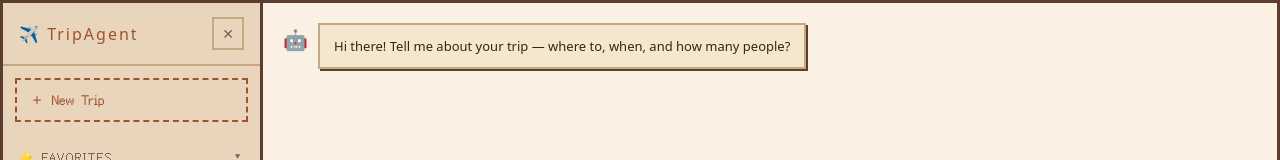
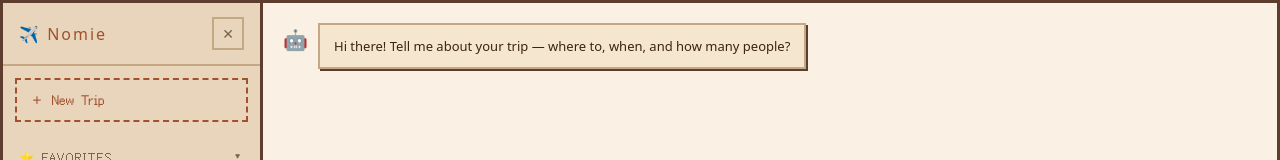
Before and after one commit to Jamieee0531/flyagent, a React app in the folder frontend/: page /login in a window 1280 px wide. Both pictures are taken after typing "name@example.com", "Sample123" into the empty fields and a click on the button "SIGN IN". Shown: the top 160 px of the page. Built offline with nearby package versions, Linux system fonts and the light colour scheme; the HTML template or start-up script is replaced by a standard one.

Commit message:
refactor: rename project from TripAgent to Nomie

```diff
--- a/frontend/src/components/Sidebar/Sidebar.jsx
+++ b/frontend/src/components/Sidebar/Sidebar.jsx
@@ -28,7 +28,7 @@ function Sidebar({
   return (
     <div className="sidebar">
       <div className="sidebar-header">
-        <span className="sidebar-logo">✈️ TripAgent</span>
+        <span className="sidebar-logo">✈️ Nomie</span>
         <button className="sidebar-toggle" onClick={onToggle}>✕</button>
       </div>
 
--- a/frontend/src/pages/LoginPage.jsx
+++ b/frontend/src/pages/LoginPage.jsx
@@ -48,7 +48,7 @@ function LoginPage({ onLogin }) {
       <div className="login-card">
         <div className="login-logo">
           <span className="logo-icon">✈️</span>
-          <h1>TripAgent</h1>
+          <h1>Nomie</h1>
           <p className="login-subtitle">Your AI Travel Companion</p>
         </div>
 
```
Also changed, not shown: 1 other file (tests, documents, lock files or other folders).
